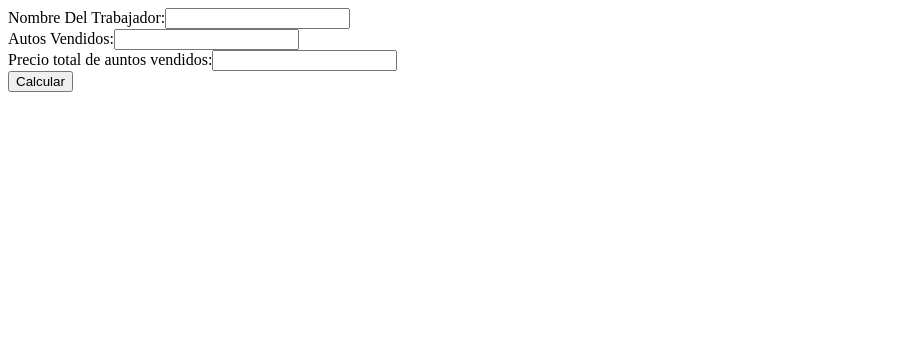
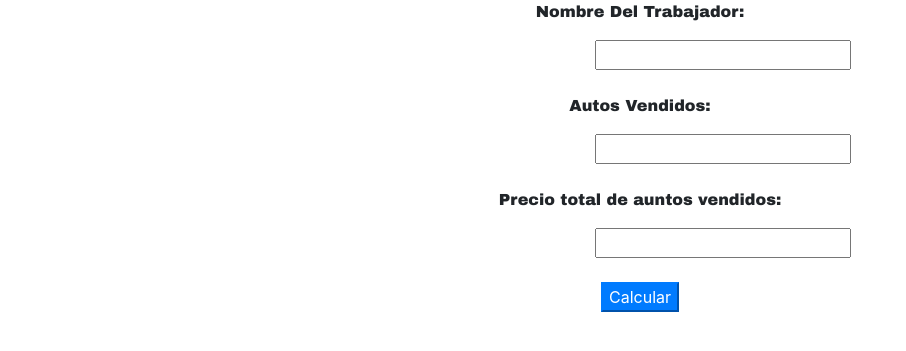
Before and after one commit to JhanCarlos-117/Trabajos-PHP, a PHP site: page /trabajo2.php in a window 1280 px wide. Shown: the top 351 px of the page, without its empty margins (0-906 px from the left). Run offline with PHP 8.4, Linux system fonts and the light colour scheme.

Commit message:
Agregados estilos al trabajo2

```diff
--- a/Proyectos/pagina2.php
+++ b/Proyectos/pagina2.php
@@ -19,12 +19,12 @@
      <table class="table" border="2">
        <thead class="thead-dark">
          <tr>
-           <th><h1>Definitiva:</h1></th>
+           <th class="definitiva"><h1>Definitiva:</h1></th>
          </tr>
        </thead>
        <tbody class="thead-light">
          <tr>
-           <th>
+           <th class="definitiva">
              <?php echo ($resultado)/5 ?>
           </th>
          </tr>
--- a/Proyectos/styles.css
+++ b/Proyectos/styles.css
@@ -17,8 +17,12 @@ h1{
 }
 table{
   margin-top: 10px;
+  text-align: center;
 }
-th{
+.definitiva{
   font-size: 30px;
   font-family: Black;
 }
+.btn1{
+margin-left: 650px;
+}
--- a/Proyectos/trabajo2.php
+++ b/Proyectos/trabajo2.php
@@ -2,14 +2,16 @@
 <html lang="es" dir="ltr">
   <head>
     <meta charset="utf-8">
+    <link rel="stylesheet" href="https://maxcdn.bootstrapcdn.com/bootstrap/4.4.1/css/bootstrap.min.css">
+    <link rel="stylesheet" href="styles.css">
     <title>AUTOMIVILES</title>
   </head>
   <body>
     <FORM ACTION = "pagina2.1.php" METHOD = "post">
-      Nombre Del Trabajador:<input type="text" name="nombre"> <br>
-      Autos Vendidos:<input type="text" name="vendidos"><br>
-      Precio total de auntos vendidos:<input type="text" name="precio"><br>
-      <input type="submit" value="Calcular">
+      <p>Nombre Del Trabajador:</p><input class="form-inline" type="text" name="nombre"> <br>
+    <p>Autos Vendidos:</p><input class="form-inline" type="text" name="vendidos"><br>
+    <p> Precio total de auntos vendidos:</p><input class="form-inline" type="text" name="precio"><br>
+      <input class="btn-primary" type="submit" value="Calcular">
     </FORM>
   </body>
 </html>
```
Also changed, not shown: Proyectos/pagina2.1.php (+23 -4 lines).
